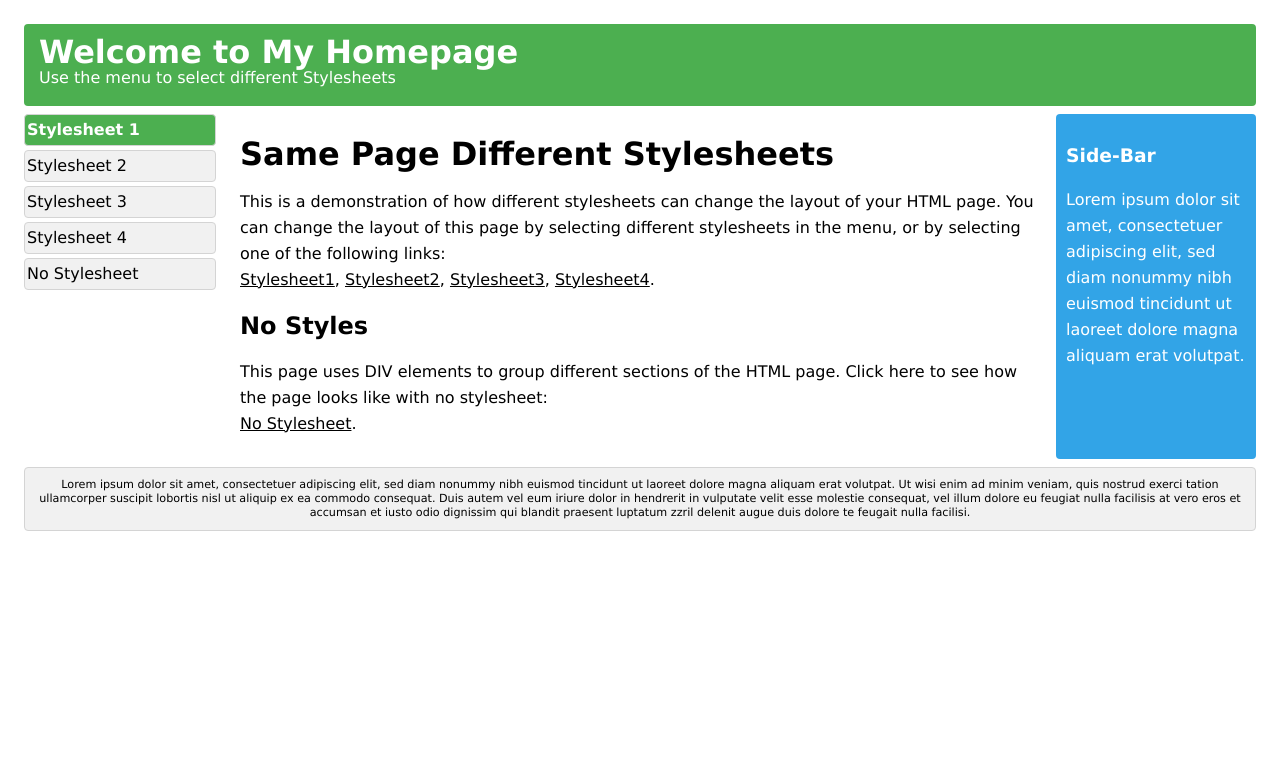
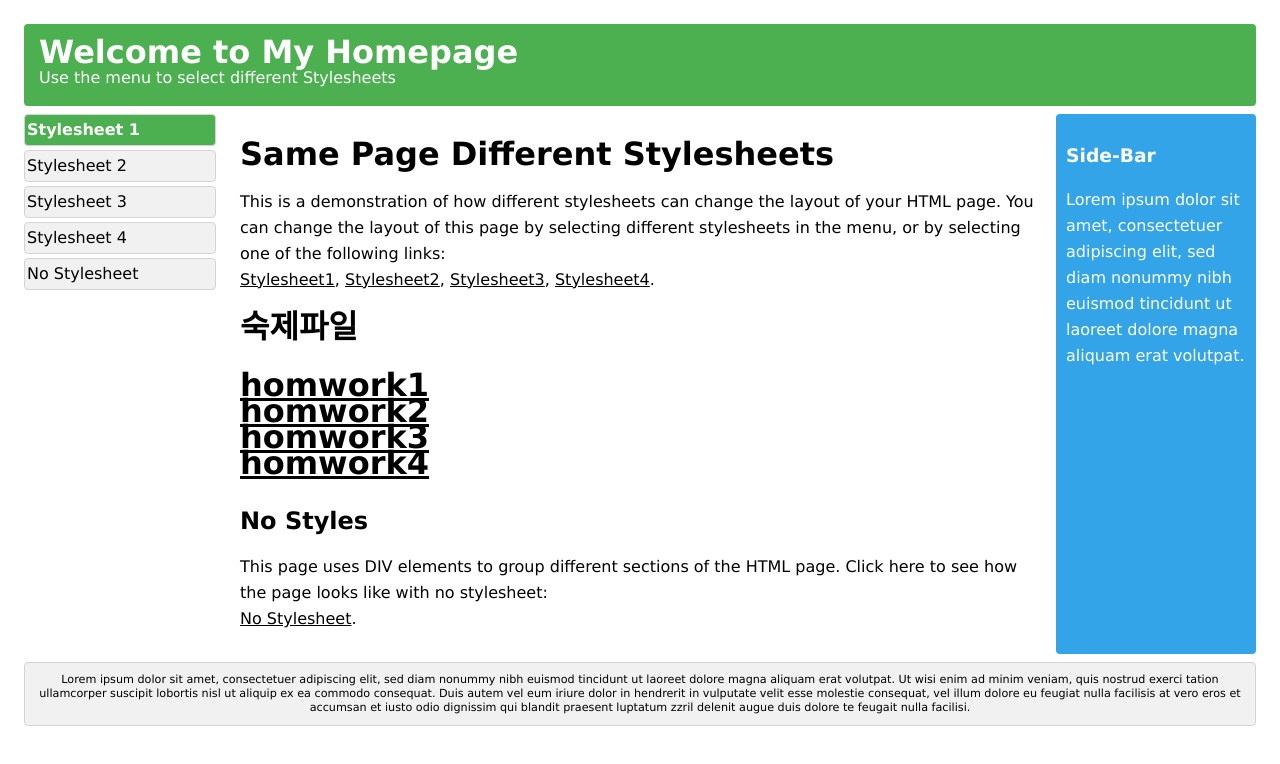
Before and after one commit to dndud137/dndud137.github.io, a plain HTML site: page index.html in a window 1280 px wide. Drawn offline with Linux system fonts and the light colour scheme.

Commit message:
Add files via upload

```diff
--- a/index.html
+++ b/index.html
@@ -384,7 +384,16 @@
           <a onclick="reStyle(1);return false" href="#">Stylesheet2</a>,
           <a onclick="reStyle(2);return false" href="#">Stylesheet3</a>,
           <a onclick="reStyle(3);return false" href="#">Stylesheet4</a>.
-          </p>
+
+        </p>
+          <h1>숙제파일<h1>
+          <p>
+          <a href="homwork1.html">homwork1</a><br>
+          <a href="homwork2.html">homwork2</a><br>
+          <a href="homwork3.html">homwork3</a><br>
+          <a href="homwork4.html">homwork4</a>
+        </p>
+
            <h2>No Styles</h2>
           <p>This page uses DIV elements to group different sections of the HTML page. Click here to see how the page looks like with no stylesheet:<br><a onclick="noStyles();return false" href="#">No Stylesheet</a>.</p>
        </div>
```
